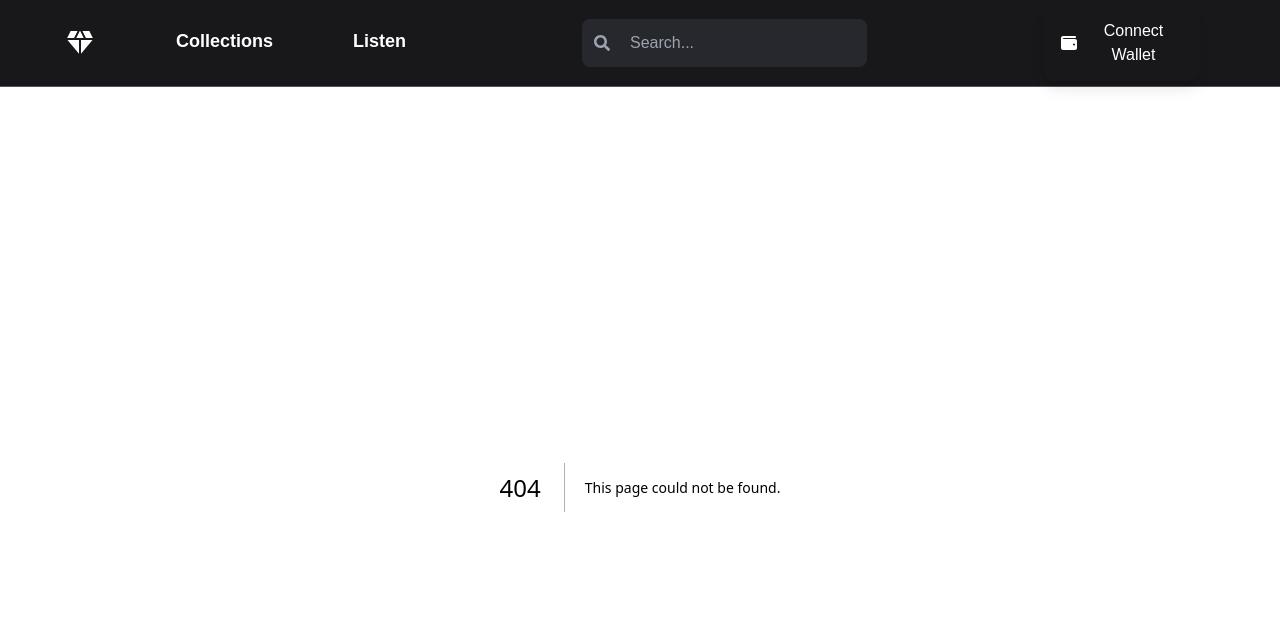
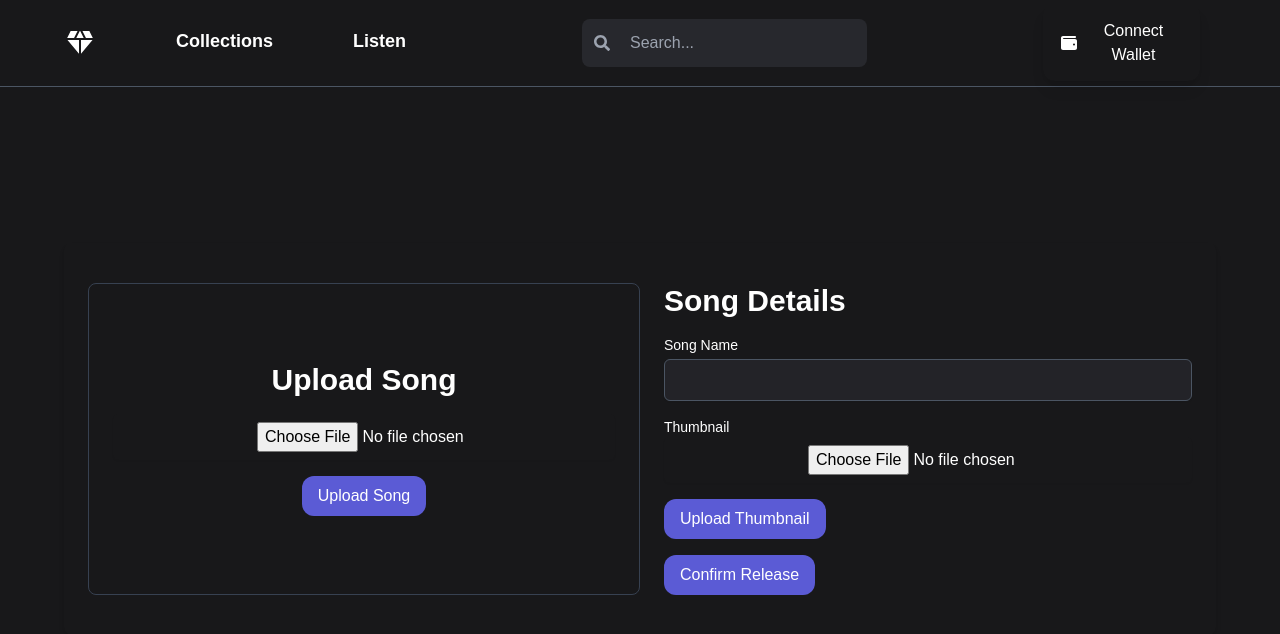
Before and after one commit to PS01K/SongShares, a Next.js app: page /uploadsong in a window 1280 px wide. Before the commit this address had no page. Shown: the top 634 px of the page. Built offline with nearby package versions, Linux system fonts and the light colour scheme.

Commit message:
feat: implement upload song route and server action for IPFS and database syncing

```diff
--- /dev/null
+++ b/src/app/uploadsong/page.tsx
@@ -0,0 +1,241 @@
+'use client';
+
+import React, { useState, useEffect } from 'react';
+import { useForm } from 'react-hook-form';
+import pinata from '@/lib/ipfs';
+import axios from 'axios';
+import { uploadSong } from '@/lib/actions/song.actions';
+import { FaSpinner } from 'react-icons/fa';
+
+export interface UploadSongData {
+  name: string;
+  thumbnail: string;
+  songCid: string;
+  length: number;
+  userAddress: string;
+}
+
+const UploadSongPage = () => {
+  const { register, handleSubmit, reset } = useForm();
+  const [selectedSongFile, setSelectedSongFile] = useState<File | null>(null);
+  const [selectedThumbnailFile, setSelectedThumbnailFile] = useState<File | null>(null);
+  const [songCID, setSongCID] = useState<string | null>(null);
+  const [thumbnailCID, setThumbnailCID] = useState<string | null>(null);
+  const [address, setAddress] = useState<string | null>(null);
+  const [loading, setLoading] = useState(false);
+
+  useEffect(() => {
+    const fetchUserAddress = async () => {
+      const token = localStorage.getItem('userToken');
+      if (token) {
+        try {
+          const response = await fetch('/api/verifyToken', {
+            method: 'POST',
+            headers: {
+              'Content-Type': 'application/json',
+            },
+            body: JSON.stringify({ token })
+          });
+
+          if (response.ok) {
+            const data = await response.json();
+            setAddress(data.userDetails.accountAddress);
+          } else {
+            console.error('Failed to verify token');
+          }
+        } catch (error) {
+          console.error('Error fetching user address:', error);
+        }
+      }
+    };
+
+    fetchUserAddress();
+  }, []);
+
+  // Handle file change for song
+  const handleSongFileChange = (e: React.ChangeEvent<HTMLInputElement>) => {
+    const file = e.target.files?.[0];
+    if (file) setSelectedSongFile(file);
+  };
+
+  // Handle file change for thumbnail
+  const handleThumbnailFileChange = (e: React.ChangeEvent<HTMLInputElement>) => {
+    const file = e.target.files?.[0];
+    if (file) setSelectedThumbnailFile(file);
+  };
+
+  // Upload the selected song file to IPFS
+  const uploadSongFile = async () => {
+    try {
+      if (!selectedSongFile) {
+        alert('Please select a song file.');
+        return;
+      }
+
+      setLoading(true);
+
+      // Create FormData and append the selected song file
+      const formData = new FormData();
+      formData.append('file', selectedSongFile);
+
+      // Upload the song file to IPFS using Pinata
+      const uploadResponse = await pinata.upload.file(formData);
+      console.log('Song CID:', uploadResponse.IpfsHash);
+
+      // Set the uploaded song CID
+      setSongCID(uploadResponse.IpfsHash);
+
+      // Compute the length of the song
+      const audio = new Audio(URL.createObjectURL(selectedSongFile));
+      audio.onloadedmetadata = () => {
+        const length = Math.round(audio.duration);
+        console.log('Song Length:', length);
+        setLoading(false);
+      };
+    } catch (error) {
+      console.error('Error uploading song file:', error);
+      setLoading(false);
+    }
+  };
+
+  // Upload the selected thumbnail file to IPFS
+  const uploadThumbnailFile = async () => {
+    try {
+      if (!selectedThumbnailFile) {
+        alert('Please select a thumbnail file.');
+        return;
+      }
+
+      setLoading(true);
+
+      // Create FormData and append the selected thumbnail file
+      const formData = new FormData();
+      formData.append('file', selectedThumbnailFile);
+
+      // Upload the thumbnail file to IPFS using Pinata
+      const uploadResponse = await pinata.upload.file(formData);
+      console.log('Thumbnail CID:', uploadResponse.IpfsHash);
+
+      // Set the uploaded thumbnail CID
+      setThumbnailCID(uploadResponse.IpfsHash);
+      setLoading(false);
+    } catch (error) {
+      console.error('Error uploading thumbnail file:', error);
+      setLoading(false);
+    }
+  };
+
+  // Handle form submission
+  const onSubmit = async (data: any) => {
+    try {
+      const { name } = data;
+
+      if (!songCID || !thumbnailCID) {
+        alert('Please upload both the song and thumbnail.');
+        return;
+      }
+
+      // Compute the length of the song
+      const audio = new Audio(URL.createObjectURL(selectedSongFile!));
+      audio.onloadedmetadata = async () => {
+        const length = Math.round(audio.duration);
+
+        try {
+          const uploadedSong = await uploadSong({
+            name,
+            thumbnail: thumbnailCID,
+            songCid: songCID,
+            length,
+            userAddress: address || '',
+          });
+
+          console.log(uploadedSong);
+
+          alert('Song uploaded successfully!');
+          reset();
+        } catch (error) {
+          console.error('Error uploading song:', error);
+          alert('Error uploading song');
+        }
+      };
+    } catch (error) {
+      console.error('Error uploading song:', error);
+      alert('Error uploading song');
+    }
+  };
+
+  return (
+    <div className="min-h-screen bg-[#18181a] flex justify-center items-center p-6">
+      <div className="flex w-full max-w-6xl shadow-md rounded-lg px-6 py-10 mb-24">
+        <div className="w-1/2 flex flex-col items-center justify-center border border-gray-700 rounded-lg p-6">
+          <h1 className="text-3xl font-bold text-white mb-4">Upload Song</h1>
+          <input
+            type="file"
+            accept="audio/*"
+            onChange={handleSongFileChange}
+            className="block w-full text-white rounded-md shadow-sm p-2 mb-4 pl-36"
+          />
+          <button
+            type="button"
+            onClick={uploadSongFile}
+            className="bg-[#5b5bd5] text-white px-4 py-2 rounded-xl"
+          >
+            {loading ? <FaSpinner className="animate-spin" /> : 'Upload Song'}
+          </button>
+          {songCID && (
+            <div className="mt-4 flex flex-col items-center">
+              <h2 className="text-xl font-bold text-white mb-2">Uploaded Song</h2>
+              <audio controls className="mt-2">
+                <source src={`https://emerald-persistent-platypus-879.mypinata.cloud/ipfs/${songCID}`} type="audio/mpeg" />
+                Your browser does not support the audio element.
+              </audio>
+            </div>
+          )}
+        </div>
+        <div className="w-1/2 pl-6">
+          <h1 className="text-3xl font-bold text-white mb-4">Song Details</h1>
+          <form onSubmit={handleSubmit(onSubmit)} className="space-y-4">
+            <div>
+              <label className="block text-sm font-medium text-white">Song Name</label>
+              <input
+                type="text"
+                {...register('name', { required: true })}
+                className="mt-1 block w-full border bg-[#232328] text-white border-gray-600 rounded-md shadow-sm p-2"
+              />
+            </div>
+            <div>
+              <label className="block text-sm font-medium text-white">Thumbnail</label>
+              <input
+                type="file"
+                accept="image/*"
+                onChange={handleThumbnailFileChange}
+                className="block w-full text-white rounded-md shadow-sm p-2 mb-4 pl-36"
+              />
+              <button
+                type="button"
+                onClick={uploadThumbnailFile}
+                className="bg-[#5b5bd5] text-white px-4 py-2 rounded-xl"
+              >
+                {loading ? <FaSpinner className="animate-spin" /> : 'Upload Thumbnail'}
+              </button>
+              {thumbnailCID && (
+                <div className="mt-4">
+                  <h2 className="text-xl font-bold text-white">Uploaded Thumbnail</h2>
+                  <img src={`https://emerald-persistent-platypus-879.mypinata.cloud/ipfs/${thumbnailCID}`} alt="Thumbnail" className="mt-2 rounded-lg" />
+                </div>
+              )}
+            </div>
+            <button
+              type="submit"
+              className="bg-[#5b5bd5] text-white px-4 py-2 rounded-xl"
+            >
+              Confirm Release
+            </button>
+          </form>
+        </div>
+      </div>
+    </div>
+  );
+};
+
+export default UploadSongPage;
--- /dev/null
+++ b/src/lib/actions/song.actions.ts
@@ -0,0 +1,36 @@
+'use server'
+
+import prisma from '@/lib/prisma';
+
+export const uploadSong = async (data: {
+  name: string;
+  thumbnail: string;
+  songCid: string;
+  length: number;
+  userAddress: string;
+}) => {
+  const { name, thumbnail, songCid,length, userAddress } = data;
+
+  // Find the user by their address
+  const user = await prisma.user.findUnique({
+    where: { accountAddress: userAddress },
+  });
+
+  if (!user) {
+    throw new Error('User not found');
+  }
+
+  // Create the song
+  const song = await prisma.song.create({
+    data: {
+      name,
+      thumbnail,
+      songCid,
+      length,
+      userId: user.id,
+      totalListeningTime: 0, // Initialize total listening time to 0
+    },
+  });
+
+  return song;
+};
```
